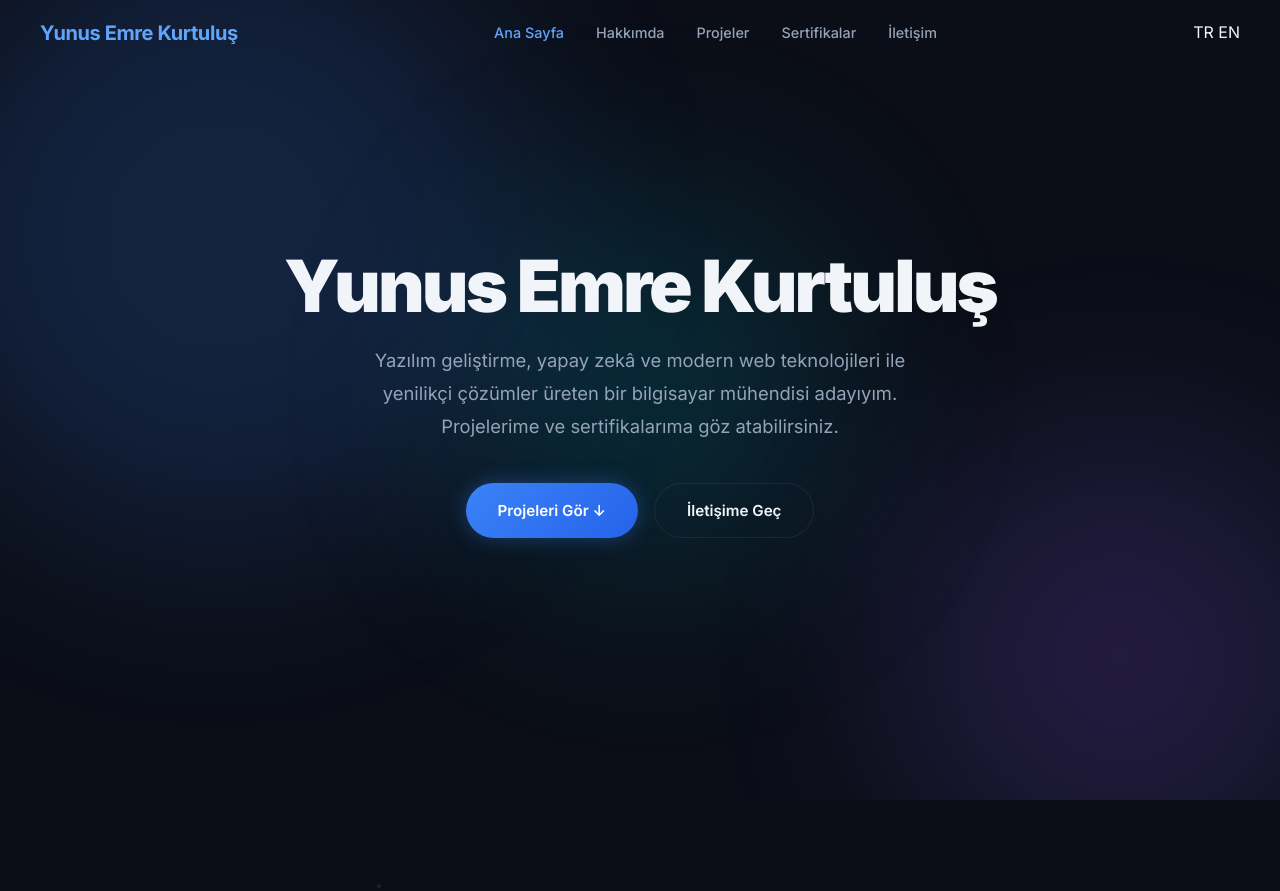
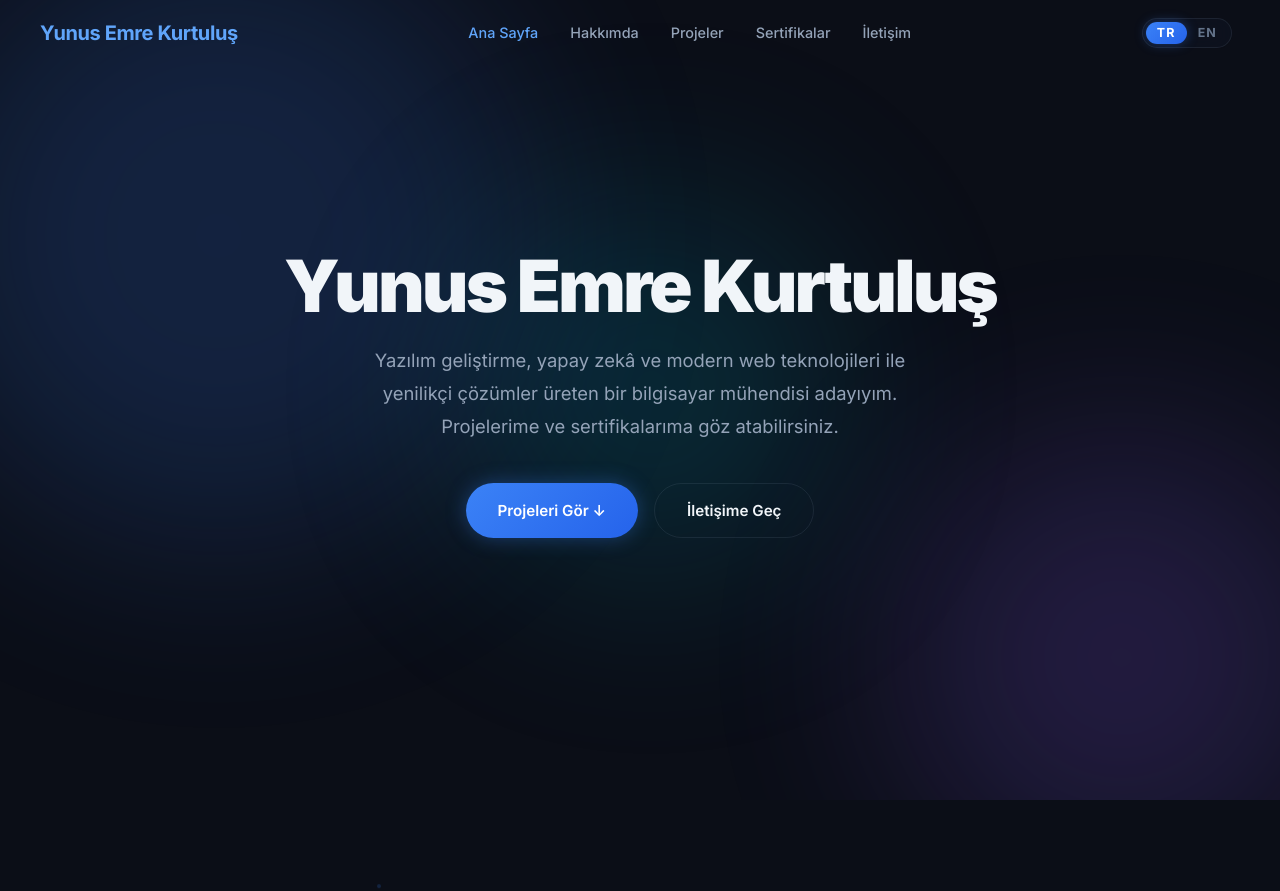
Before and after one commit to yemrekurtulus/about-me, a plain HTML site: page index.html in a window 1280 px wide. Shown: the top 891 px of the page. Drawn offline with Linux system fonts and the light colour scheme.

Commit message:
Update style.css

```diff
--- a/style.css
+++ b/style.css
@@ -213,6 +213,79 @@ main {
   background: var(--text-primary);
   border-radius: 2px;
   transition: var(--transition);
+}
+
+/* ---------- Language Toggle Switch ---------- */
+.lang-switch {
+  display: inline-flex;
+  align-items: center;
+  position: relative;
+  border-radius: 999px;
+  border: 1px solid var(--border-glass);
+  background: var(--bg-glass);
+  backdrop-filter: blur(14px);
+  -webkit-backdrop-filter: blur(14px);
+  cursor: pointer;
+  margin-right: 0.5rem;
+  flex-shrink: 0;
+  padding: 3px;
+  gap: 0;
+  user-select: none;
+  transition: border-color var(--transition), box-shadow var(--transition);
+}
+
+.lang-switch:hover {
+  border-color: rgba(59, 130, 246, 0.4);
+  box-shadow: 0 0 18px var(--accent-glow);
+}
+
+.lang-option {
+  position: relative;
+  z-index: 2;
+  padding: 0.32rem 0.7rem;
+  font-family: inherit;
+  font-size: 0.78rem;
+  font-weight: 700;
+  letter-spacing: 0.08em;
+  text-transform: uppercase;
+  color: var(--text-muted);
+  border-radius: 999px;
+  transition: color 0.35s ease;
+  cursor: pointer;
+  line-height: 1;
+}
+
+.lang-option.active {
+  color: #fff;
+}
+
+/* Sliding background indicator */
+.lang-slider {
+  position: absolute;
+  top: 3px;
+  left: 3px;
+  width: calc(50% - 3px);
+  height: calc(100% - 6px);
+  border-radius: 999px;
+  background: linear-gradient(135deg, var(--accent), #2563eb);
+  box-shadow: 0 0 12px var(--accent-glow);
+  transition: transform 0.35s cubic-bezier(0.4, 0, 0.2, 1);
+  z-index: 1;
+}
+
+.lang-switch[data-lang="en"] .lang-slider {
+  transform: translateX(100%);
+}
+
+/* Pulse animation on language switch */
+@keyframes langPulse {
+  0%   { box-shadow: 0 0 0 0 var(--accent-glow); }
+  50%  { box-shadow: 0 0 20px 4px var(--accent-glow); }
+  100% { box-shadow: 0 0 0 0 var(--accent-glow); }
+}
+
+.lang-switch.pulse {
+  animation: langPulse 0.6s ease;
 }
 
 /* ---------- Layout ---------- */
@@ -1021,6 +1094,10 @@ section {
     z-index: 110;
   }
 
+  .lang-switch {
+    margin-right: 0.75rem;
+  }
+
   .nav-toggle.active span:nth-child(1) {
     transform: rotate(45deg) translate(5px, 5px);
   }
```
